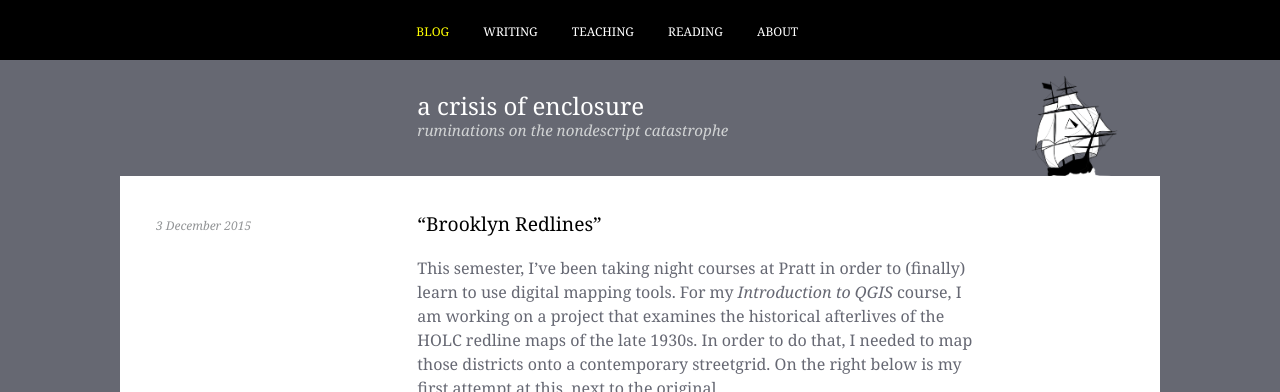
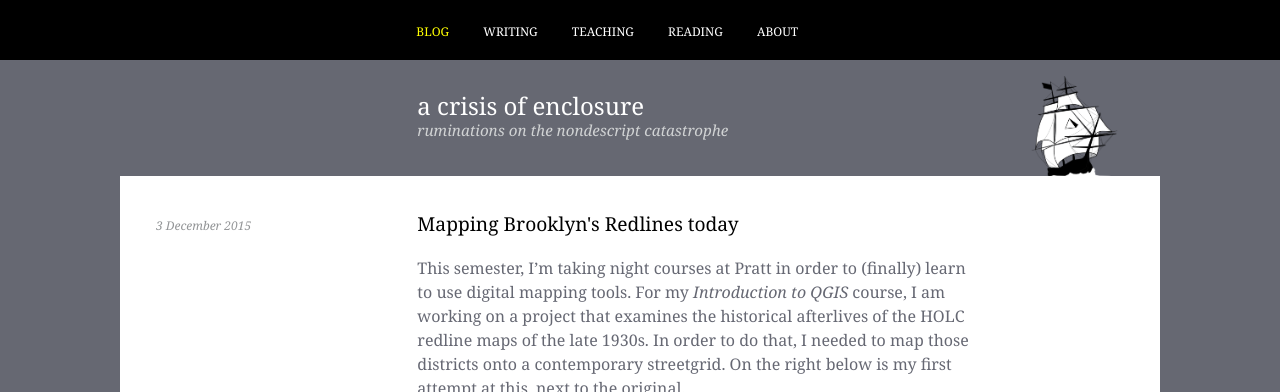
Before and after one commit to nisaface/nisaface.github.io, a Jekyll site: the page built from _posts/2015-12-03-afterlives-of-redlines.md, in a window 1280 px wide, cut to the strip 0-392 px from the top of the page. Built offline with Jekyll 4.4.1, drawn with Linux system fonts in a browser that asks for light colours.

Commit message:
one more edit

```diff
--- a/_posts/2015-12-03-afterlives-of-redlines.md
+++ b/_posts/2015-12-03-afterlives-of-redlines.md
@@ -1,9 +1,9 @@
 ---
 layout: post
-title: “Brooklyn Redlines”
+title: Mapping Brooklyn's Redlines today
 category: blog
 ---
 
-This semester, I've been taking night courses at Pratt in order to (finally) learn to use digital mapping tools. For my *Introduction to QGIS* course, I am working on a project that examines the historical afterlives of the HOLC redline maps of the late 1930s. In order to do that, I needed to map those districts onto a contemporary streetgrid. On the right below is my first attempt at this, next to the original.
+This semester, I'm taking night courses at Pratt in order to (finally) learn to use digital mapping tools. For my *Introduction to QGIS* course, I am working on a project that examines the historical afterlives of the HOLC redline maps of the late 1930s. In order to do that, I needed to map those districts onto a contemporary streetgrid. On the right below is my first attempt at this, next to the original.
 
 ![HOLC maps](/img/holc.jpg)
```
